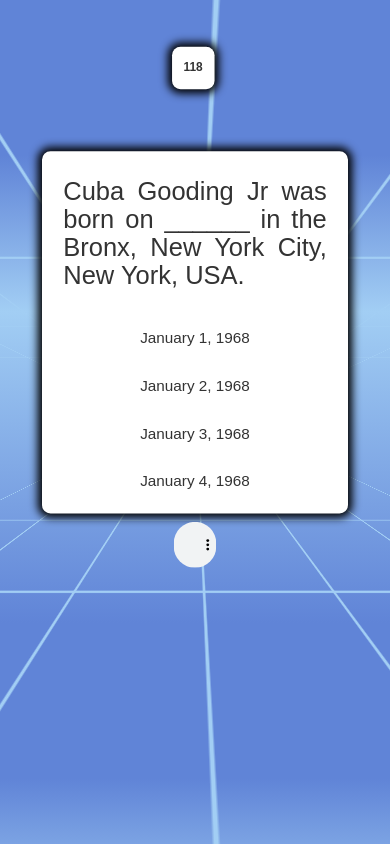
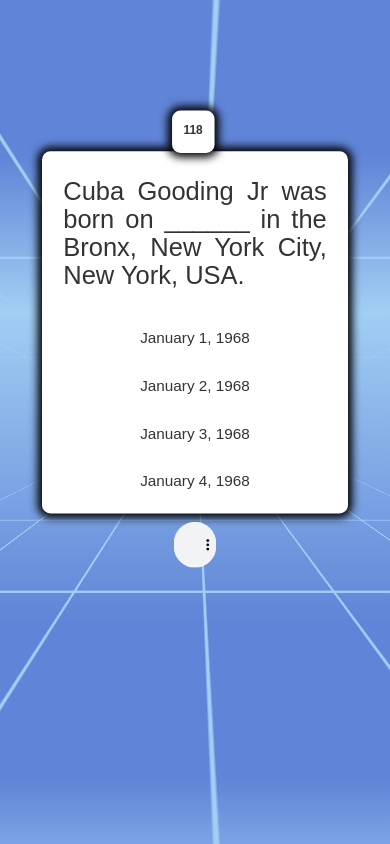
Before and after one commit to mbholt/cubaquiz, a plain HTML site: page index.html in a window 390 px wide. Both pictures are taken after a click on the button "Start The Quiz!". Drawn offline with nearby package versions, Linux system fonts and the light colour scheme.

Commit message:
outline none style property on all

```diff
--- a/style.css
+++ b/style.css
@@ -1,5 +1,6 @@
 * {
     box-sizing: border-box;
+    outline: none;
 }
 
 body {
@@ -170,6 +171,7 @@
 }
 
 @media only screen and (max-width: 768px) {
+
     .container-fluid {
         scale: 85%;
     }
@@ -184,7 +186,7 @@
     #timer {
         position: fixed;
         left: 8%;
-        bottom: 92%;
+        bottom: 80%;
     }
 
     .wrap {
```
